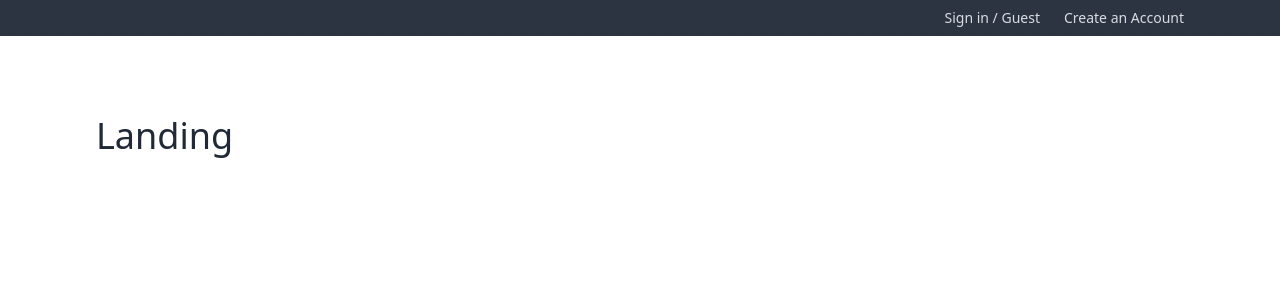
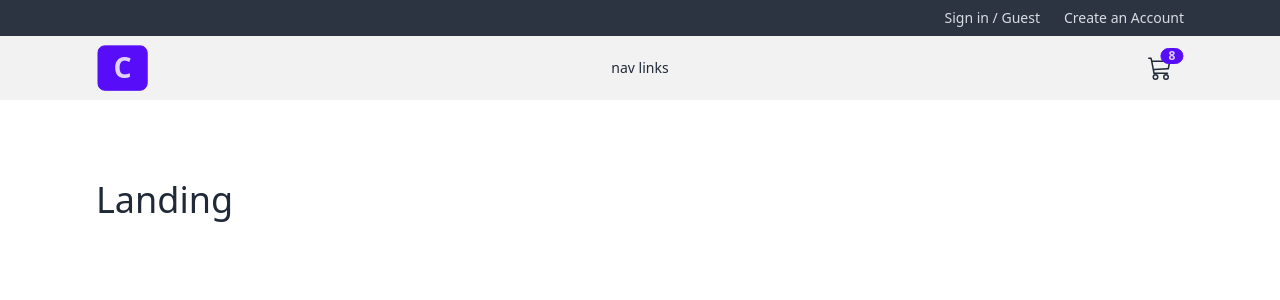
Before and after one commit to nguyenchien/comfy-store, a React (Vite) app: page / in a window 1280 px wide. Shown: the top 300 px of the page. Built offline with nearby package versions, Linux system fonts and the light colour scheme.

Commit message:
Navbar structure

```diff
--- /dev/null
+++ b/src/components/Navbar.jsx
@@ -0,0 +1,49 @@
+import { BsCart3, BsMoonFill, BsSunFill } from 'react-icons/bs';
+import { FaBarsStaggered } from 'react-icons/fa6';
+import { NavLink } from 'react-router-dom';
+
+const Navbar = () => {
+  return (
+    <nav className='bg-base-200'>
+      <div className='navbar align-element '>
+        <div className='navbar-start'>
+          {/* Title */}
+          <NavLink
+            to='/'
+            className='hidden lg:flex btn btn-primary text-3xl items-center '
+          >
+            C
+          </NavLink>
+          {/* DROPDOWN */}
+          <div className='dropdown'>
+            <label tabIndex={0} className='btn btn-ghost lg:hidden'>
+              <FaBarsStaggered className='h-6 w-6' />
+            </label>
+            <ul
+              tabIndex={0}
+              className='menu menu-sm dropdown-content mt-3 z-[1] p-2 shadow bg-base-200 rounded-box w-52'
+            >
+              nav links
+            </ul>
+          </div>
+        </div>
+        <div className='navbar-center hidden lg:flex'>
+          <ul className='menu menu-horizontal '>nav links</ul>
+        </div>
+        <div className='navbar-end'>
+          {/* THEME ICONS */}
+          {/* CART LINK*/}
+          <NavLink to='cart' className='btn btn-ghost btn-circle btn-md ml-4'>
+            <div className='indicator'>
+              <BsCart3 className='h-6 w-6' />
+              <span className='badge badge-sm badge-primary indicator-item'>
+                8
+              </span>
+            </div>
+          </NavLink>
+        </div>
+      </div>
+    </nav>
+  );
+};
+export default Navbar;
--- a/src/components/index.js
+++ b/src/components/index.js
@@ -1,3 +1,4 @@
 export { default as FormInput } from './FormInput';
 export { default as SubmitBtn } from './SubmitBtn';
 export { default as Header } from './Header';
+export { default as Navbar } from './Navbar';
--- a/src/pages/HomeLayout.jsx
+++ b/src/pages/HomeLayout.jsx
@@ -1,10 +1,14 @@
 import { Outlet } from 'react-router-dom'
-import { Header } from '../components';
+import {
+  Header,
+  Navbar
+} from '../components';
 
 const HomeLayout = () => {
   return (
     <>
       <Header />
+      <Navbar />
       <section className='align-element py-20'>
         <Outlet />
       </section>
```
